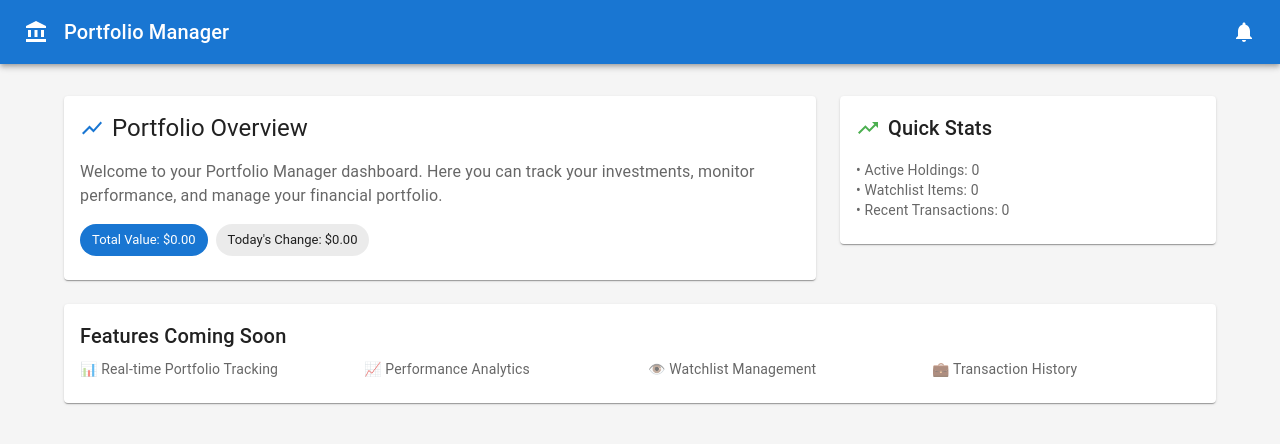
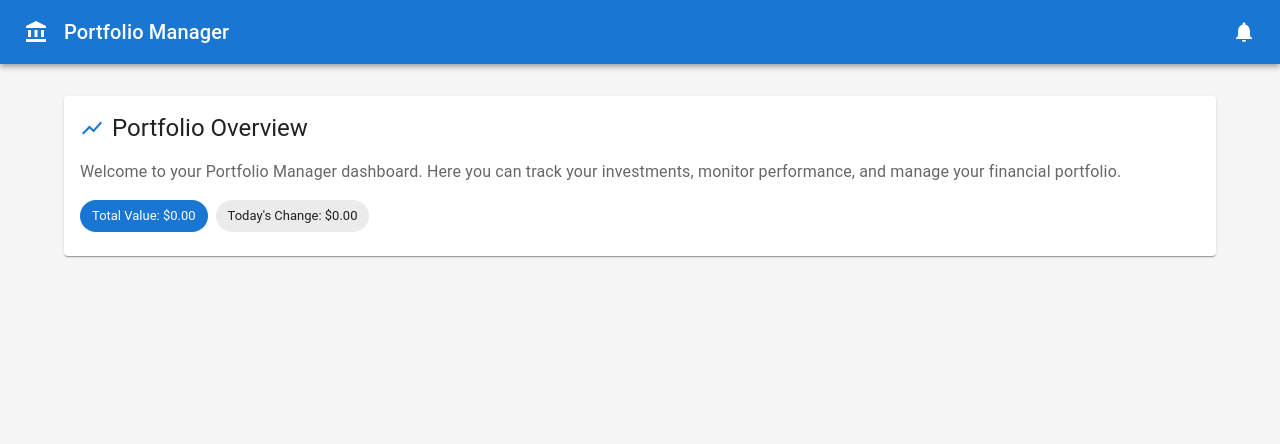
Before and after one commit to e-p-l/portfolio-manager-team14, a React (Create React App) app in the folder client/: page / in a window 1280 px wide. Shown: the top 444 px of the page. Built offline with nearby package versions, Linux system fonts and the light colour scheme; the HTML template or start-up script is replaced by a standard one.

Commit message:
place holder

```diff
--- a/client/src/App.tsx
+++ b/client/src/App.tsx
@@ -48,68 +48,9 @@ function App() {
               </CardContent>
             </Card>
           </Box>
-
-          {/* Quick Stats */}
-          <Box flex={{ xs: 1, md: 1 }}>
-            <Card>
-              <CardContent>
-                <Box display="flex" alignItems="center" mb={2}>
-                  <TrendingUp sx={{ mr: 1, color: '#4caf50' }} />
-                  <Typography variant="h6">
-                    Quick Stats
-                  </Typography>
-                </Box>
-                <Typography variant="body2" color="text.secondary">
-                  • Active Holdings: 0
-                </Typography>
-                <Typography variant="body2" color="text.secondary">
-                  • Watchlist Items: 0
-                </Typography>
-                <Typography variant="body2" color="text.secondary">
-                  • Recent Transactions: 0
-                </Typography>
-              </CardContent>
-            </Card>
-          </Box>
         </Box>
 
-        {/* Features Coming Soon */}
-        <Box mt={3}>
-          <Card>
-            <CardContent>
-              <Typography variant="h6" gutterBottom>
-                Features Coming Soon
-              </Typography>
-              <Box
-                display="flex"
-                flexDirection={{ xs: 'column', sm: 'row' }}
-                flexWrap="wrap"
-                gap={2}
-              >
-                <Box flex={1} minWidth="200px">
-                  <Typography variant="body2" color="text.secondary">
-                    📊 Real-time Portfolio Tracking
-                  </Typography>
-                </Box>
-                <Box flex={1} minWidth="200px">
-                  <Typography variant="body2" color="text.secondary">
-                    📈 Performance Analytics
-                  </Typography>
-                </Box>
-                <Box flex={1} minWidth="200px">
-                  <Typography variant="body2" color="text.secondary">
-                    👁️ Watchlist Management
-                  </Typography>
-                </Box>
-                <Box flex={1} minWidth="200px">
-                  <Typography variant="body2" color="text.secondary">
-                    💼 Transaction History
-                  </Typography>
-                </Box>
-              </Box>
-            </CardContent>
-          </Card>
-        </Box>
+
       </Container>
     </div>
   );
```
